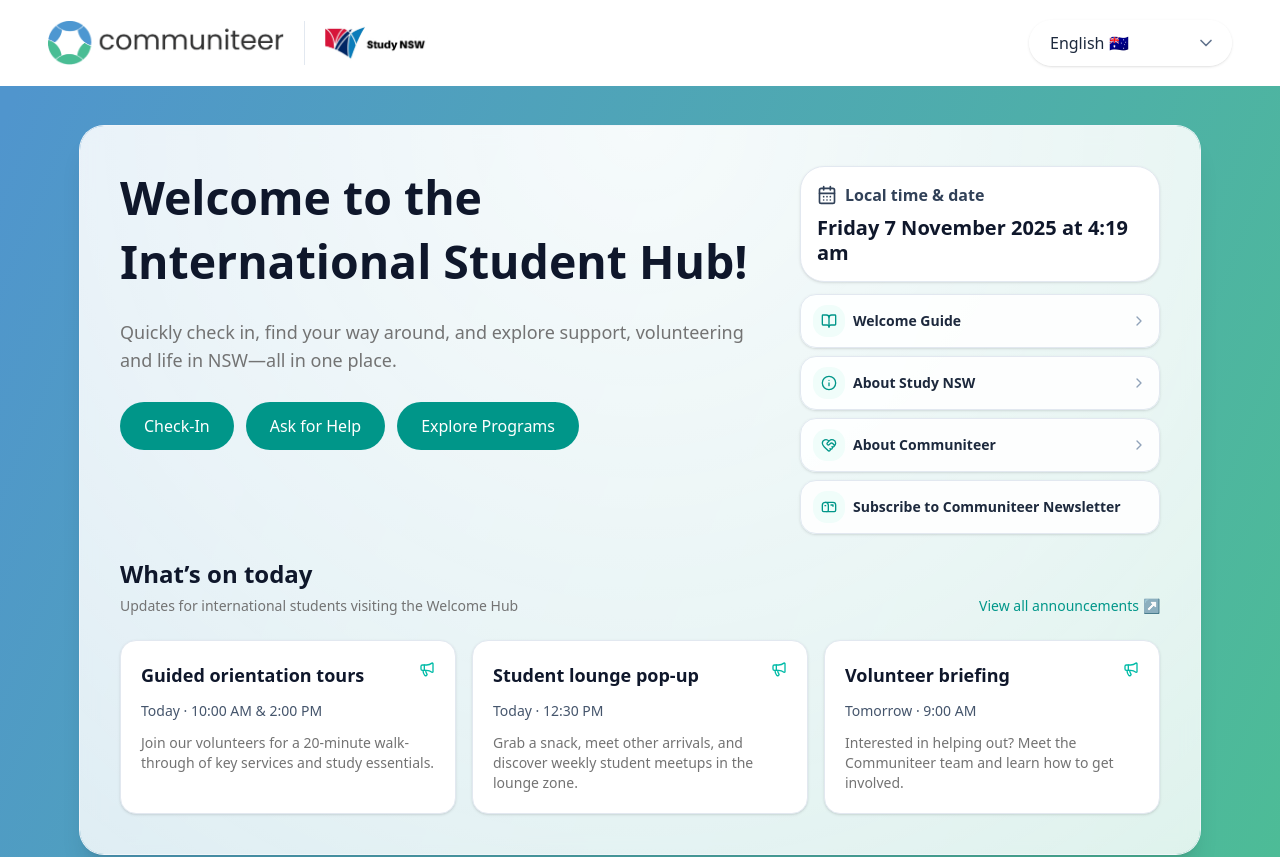
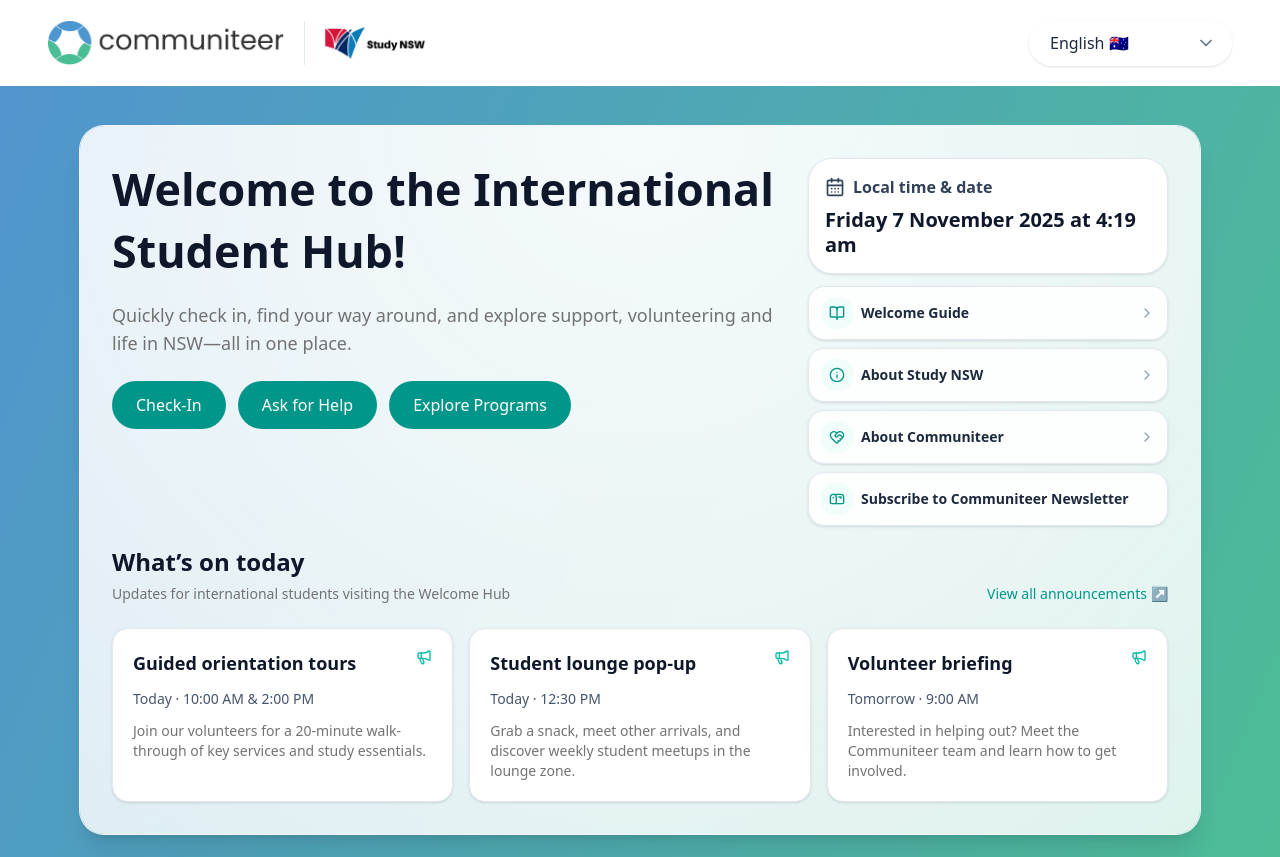
Before and after one commit to benjaeh/welcome-hub.v2, a Next.js app: page / in a window 1280 px wide. Shown: the top 857 px of the page. Built offline with nearby package versions, Linux system fonts and the light colour scheme.

Commit message:
hero info grid smaller

```diff
--- a/app/page.tsx
+++ b/app/page.tsx
@@ -910,10 +910,10 @@
                 transition: "transform 0.4s ease, opacity 0.4s ease",
               }}
             >
-              <div className="rounded-3xl bg-[radial-gradient(circle_at_top,_rgba(255,255,255,0.95)_0%,_rgba(255,255,255,0.88)_60%,_rgba(255,255,255,0.82)_100%)] shadow-xl ring-1 ring-slate-100 p-6 md:p-10 space-y-6 backdrop-blur">
-                <div className="grid gap-6 lg:grid-cols-[minmax(0,1fr)_minmax(320px,360px)] items-start">
-                  <div className="space-y-6">
-                    <h1 className="font-display text-3xl sm:text-[2.6rem] lg:text-[2.9rem] font-bold leading-snug text-slate-900">
+              <div className="rounded-3xl bg-[radial-gradient(circle_at_top,_rgba(255,255,255,0.95)_0%,_rgba(255,255,255,0.88)_60%,_rgba(255,255,255,0.82)_100%)] shadow-xl ring-1 ring-slate-100 p-5 md:p-8 space-y-5 backdrop-blur">
+                <div className="grid gap-5 lg:grid-cols-[minmax(0,1fr)_minmax(320px,360px)] items-start">
+                  <div className="space-y-5">
+                    <h1 className="font-display text-[2.6rem] sm:text-[2.4rem] lg:text-[2.8rem] font-bold leading-snug text-slate-900">
                       {t(lang, "welcome")}
                     </h1>
                     <p className="text-base sm:text-lg text-muted-foreground max-w-2xl">
```
